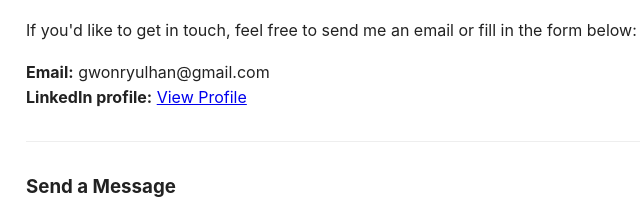
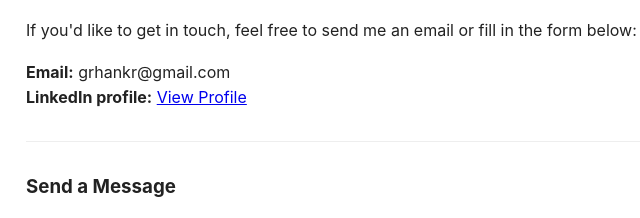
Before and after one commit to Gwonryul-Han/gwonryul-han.github.io, a plain HTML site: page contact.html in a window 1280 px wide. Shown: the part 166-384 px from the top of the page, 214-854 px from the left. Drawn offline with Linux system fonts and the light colour scheme.

Commit message:
Update email address in contact.html

```diff
--- a/contact.html
+++ b/contact.html
@@ -25,7 +25,7 @@
   <h1>Contact Me</h1>
   <p>If you'd like to get in touch, feel free to send me an email or fill in the form below:</p>
   <p>
-    <strong>Email:</strong> gwonryulhan@gmail.com<br>
+    <strong>Email:</strong> grhankr@gmail.com<br>
     <strong>LinkedIn profile:</strong> <a href="https://linkedin.com" target="_blank">View Profile</a>
   </p>
 
```
